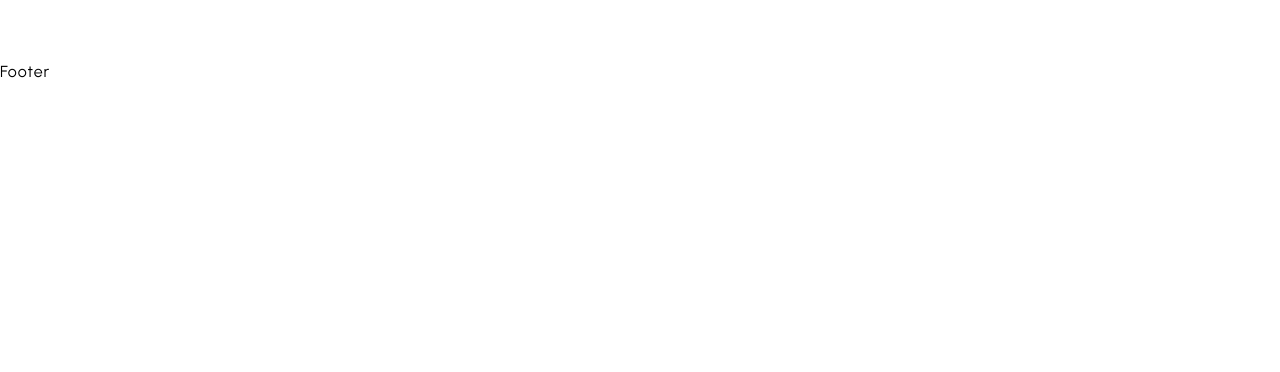
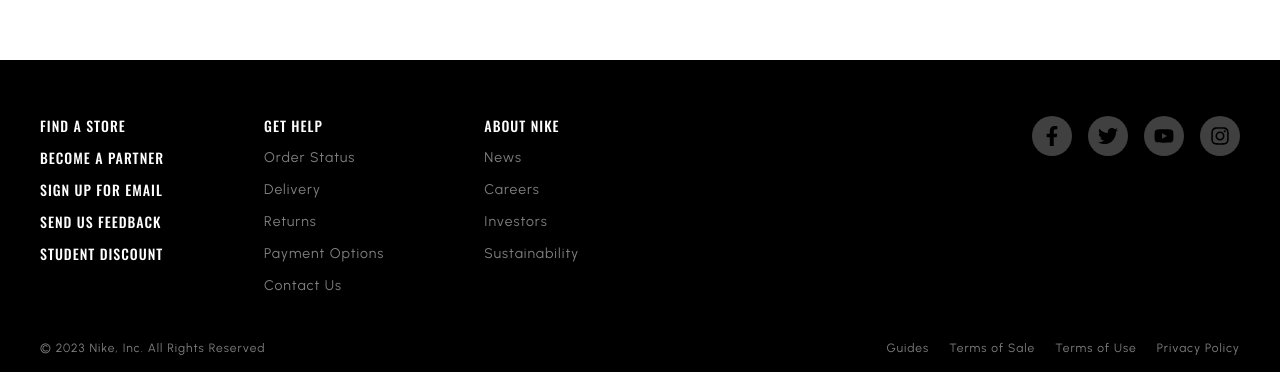
Before and after one commit to catkidd/next-ecom, a Next.js app: page / in a window 1280 px wide. Shown: the part 2020-2392 px from the top of the page. Before the commit the page ends 2104 px from the top, so only its background shows below. Built offline with nearby package versions, Linux system fonts and the light colour scheme.

Commit message:
add: footer created with social menus and other pages

```diff
--- a/components/Footer.jsx
+++ b/components/Footer.jsx
@@ -1,10 +1,124 @@
 import React from "react";
+import { FaFacebookF, FaTwitter, FaYoutube, FaInstagram } from "react-icons/fa";
+import Wrapper from "./Wrapper";
 
 const Footer = () => {
     return (
-        <div>
-            <h1>Footer</h1>
-        </div>
+        <footer className="bg-black text-white pt-14 pb-3">
+            <Wrapper className="flex justify-between flex-col md:flex-row gap-[50px] md:gap-0">
+                {/* LEFT START */}
+                <div className="flex gap-[50px] md:gap-[75px] lg:gap-[100px] flex-col md:flex-row">
+                    {/* MENU START */}
+                    <div className="flex flex-col gap-3 shrink-0">
+                        <div className="font-oswald font-medium uppercase text-sm cursor-pointer">
+                            Find a store
+                        </div>
+                        <div className="font-oswald font-medium uppercase text-sm cursor-pointer">
+                            become a partner
+                        </div>
+                        <div className="font-oswald font-medium uppercase text-sm cursor-pointer">
+                            sign up for email
+                        </div>
+                        <div className="font-oswald font-medium uppercase text-sm cursor-pointer">
+                            send us feedback
+                        </div>
+                        <div className="font-oswald font-medium uppercase text-sm cursor-pointer">
+                            student discount
+                        </div>
+                    </div>
+                    {/* MENU END */}
+
+                    {/* NORMAL MENU START */}
+                    <div className="flex gap-[50px] md:gap-[75px] lg:gap-[100px] shrink-0">
+                        {/* MENU START */}
+                        <div className="flex flex-col gap-3">
+                            <div className="font-oswald font-medium uppercase text-sm">
+                                get help
+                            </div>
+                            <div className="text-sm text-white/[0.5] hover:text-white cursor-pointer">
+                                Order Status
+                            </div>
+                            <div className="text-sm text-white/[0.5] hover:text-white cursor-pointer">
+                                Delivery
+                            </div>
+                            <div className="text-sm text-white/[0.5] hover:text-white cursor-pointer">
+                                Returns
+                            </div>
+                            <div className="text-sm text-white/[0.5] hover:text-white cursor-pointer">
+                                Payment Options
+                            </div>
+                            <div className="text-sm text-white/[0.5] hover:text-white cursor-pointer">
+                                Contact Us
+                            </div>
+                        </div>
+                        {/* MENU END */}
+
+                        {/* MENU START */}
+                        <div className="flex flex-col gap-3">
+                            <div className="font-oswald font-medium uppercase text-sm">
+                                About nike
+                            </div>
+                            <div className="text-sm text-white/[0.5] hover:text-white cursor-pointer">
+                                News
+                            </div>
+                            <div className="text-sm text-white/[0.5] hover:text-white cursor-pointer">
+                                Careers
+                            </div>
+                            <div className="text-sm text-white/[0.5] hover:text-white cursor-pointer">
+                                Investors
+                            </div>
+                            <div className="text-sm text-white/[0.5] hover:text-white cursor-pointer">
+                                Sustainability
+                            </div>
+                        </div>
+                        {/* MENU END */}
+                    </div>
+                    {/* NORMAL MENU END */}
+                </div>
+                {/* LEFT END */}
+
+                {/* RIGHT START */}
+                <div className="flex gap-4 justify-center md:justify-start">
+                    <div className="w-10 h-10 rounded-full bg-white/[0.25] flex items-center justify-center text-black hover:bg-white/[0.5] cursor-pointer">
+                        <FaFacebookF size={20} />
+                    </div>
+                    <div className="w-10 h-10 rounded-full bg-white/[0.25] flex items-center justify-center text-black hover:bg-white/[0.5] cursor-pointer">
+                        <FaTwitter size={20} />
+                    </div>
+                    <div className="w-10 h-10 rounded-full bg-white/[0.25] flex items-center justify-center text-black hover:bg-white/[0.5] cursor-pointer">
+                        <FaYoutube size={20} />
+                    </div>
+                    <div className="w-10 h-10 rounded-full bg-white/[0.25] flex items-center justify-center text-black hover:bg-white/[0.5] cursor-pointer">
+                        <FaInstagram size={20} />
+                    </div>
+                </div>
+                {/* RIGHT END */}
+            </Wrapper>
+            <Wrapper className="flex justify-between mt-10 flex-col md:flex-row gap-[10px] md:gap-0">
+                {/* LEFT START */}
+                <div className="text-[12px] text-white/[0.5] hover:text-white cursor-pointer text-center md:text-left">
+                    © 2023 Nike, Inc. All Rights Reserved
+                </div>
+                {/* LEFT END */}
+
+                {/* RIGHT START */}
+                <div className="flex gap-2 md:gap-5 text-center md:text-left flex-wrap justify-center">
+                    <div className="text-[12px] text-white/[0.5] hover:text-white cursor-pointer">
+                        Guides
+                    </div>
+                    <div className="text-[12px] text-white/[0.5] hover:text-white cursor-pointer">
+                        Terms of Sale
+                    </div>
+                    <div className="text-[12px] text-white/[0.5] hover:text-white cursor-pointer">
+                        Terms of Use
+                    </div>
+                    <div className="text-[12px] text-white/[0.5] hover:text-white cursor-pointer">
+                        Privacy Policy
+                    </div>
+                </div>
+                {/* RIGHT END */}
+            </Wrapper>
+        </footer>
     );
 };
 
```
